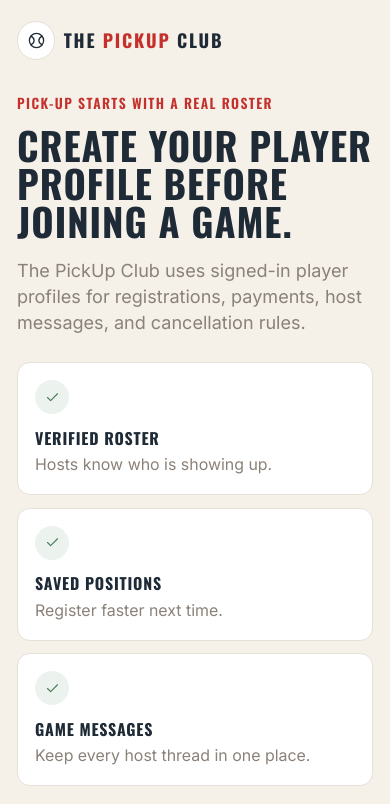
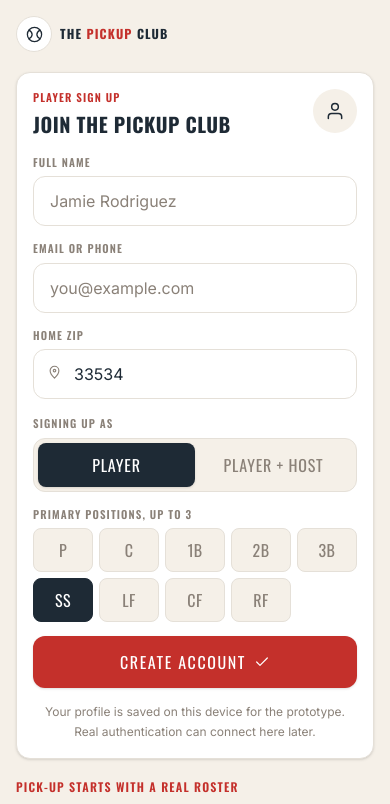
Before and after one commit to GeorgeLetsGrow/thepickupclub, a Next.js app: page /host in a window 390 px wide. Shown: the top 804 px of the page. Built offline with nearby package versions, Linux system fonts and the light colour scheme.

Commit message:
Polish mobile app experience

```diff
--- a/graphify-out/GRAPH_REPORT.md
+++ b/graphify-out/GRAPH_REPORT.md
@@ -1,7 +1,7 @@
 # Graph Report - C:\Users\gjram\sites\pickupgame-app  (2026-04-21)
 
 ## Corpus Check
-- 29 files · ~45,882 words
+- 29 files · ~46,034 words
 - Verdict: corpus is large enough that graph structure adds value.
 
 ## Summary
--- a/src/app/globals.css
+++ b/src/app/globals.css
@@ -29,9 +29,11 @@ html, body {
   background-color: #f5f0e8;
   color: #1e2a35;
   -webkit-font-smoothing: antialiased;
+  text-rendering: optimizeLegibility;
 }
 
 a { color: inherit; text-decoration: none; }
+button, input, textarea, select { font: inherit; }
 
 /* Utility: display font */
 .font-display { font-family: var(--font-display); }
@@ -46,14 +48,24 @@ a { color: inherit; text-decoration: none; }
 
 @media (max-width: 767px) {
   html {
-    font-size: 17px;
+    font-size: 16px;
   }
 
-  .text-\[9px\] { font-size: 10px; }
-  .text-\[10px\] { font-size: 11px; }
-  .text-\[11px\] { font-size: 12px; }
-  .text-\[12px\] { font-size: 13px; }
-  .text-xs { font-size: 0.8125rem; line-height: 1.15rem; }
-  .text-sm { font-size: 0.9375rem; line-height: 1.35rem; }
-  .text-base { font-size: 1.0625rem; line-height: 1.55rem; }
+  body {
+    overflow-x: hidden;
+  }
+
+  .mobile-safe-bottom {
+    padding-bottom: max(5.5rem, calc(5rem + env(safe-area-inset-bottom)));
+  }
+
+  .mobile-card {
+    border-radius: 14px;
+  }
+
+  .mobile-brand {
+    font-size: 0.78rem;
+    letter-spacing: 0.09em;
+    white-space: nowrap;
+  }
 }
--- a/src/components/AuthGate.jsx
+++ b/src/components/AuthGate.jsx
@@ -28,11 +28,11 @@ function subscribeToAuthStore(callback) {
 
 function BrandMark() {
   return (
-    <div className="flex items-center gap-2">
-      <span className="flex h-9 w-9 items-center justify-center rounded-full border border-line bg-white text-navy">
+    <div className="flex min-w-0 items-center gap-2">
+      <span className="flex h-9 w-9 shrink-0 items-center justify-center rounded-full border border-line bg-white text-navy">
         <IconBaseball size={19} />
       </span>
-      <span className="font-display text-base font-bold tracking-widest text-navy uppercase">
+      <span className="mobile-brand font-display font-bold text-navy uppercase sm:text-base sm:tracking-widest">
         The <span className="text-red">PickUp</span> Club
       </span>
     </div>
@@ -92,7 +92,7 @@ export function AuthGate({ children }) {
 
   return (
     <main className="min-h-screen bg-cream text-navy">
-      <div className="mx-auto flex min-h-screen w-full max-w-6xl flex-col px-4 py-5 sm:px-6 lg:px-8">
+      <div className="mx-auto flex min-h-screen w-full max-w-6xl flex-col px-4 py-4 sm:px-6 sm:py-5 lg:px-8">
         <header className="flex items-center justify-between">
           <BrandMark />
           <span className="hidden items-center gap-2 rounded-full border border-line bg-white px-3 py-1.5 font-display text-[11px] font-semibold tracking-widest text-muted uppercase sm:inline-flex">
@@ -100,27 +100,27 @@ export function AuthGate({ children }) {
           </span>
         </header>
 
-        <section className="grid flex-1 items-center gap-8 py-8 lg:grid-cols-[0.95fr_1.05fr] lg:py-12">
-          <div className="space-y-6">
+        <section className="grid flex-1 items-start gap-5 py-5 sm:gap-8 sm:py-8 lg:grid-cols-[0.95fr_1.05fr] lg:items-center lg:py-12">
+          <div className="order-2 space-y-4 sm:space-y-6 lg:order-1">
             <div className="max-w-xl">
               <p className="font-display text-xs font-semibold tracking-widest text-red uppercase">
                 Pick-up starts with a real roster
               </p>
-              <h1 className="mt-3 font-display text-4xl font-black leading-none tracking-wide text-navy uppercase sm:text-5xl">
+              <h1 className="mt-2 font-display text-3xl font-black leading-none tracking-wide text-navy uppercase sm:mt-3 sm:text-5xl">
                 Create your player profile before joining a game.
               </h1>
-              <p className="mt-4 max-w-lg text-base leading-7 text-muted">
+              <p className="mt-3 max-w-lg text-sm leading-6 text-muted sm:mt-4 sm:text-base sm:leading-7">
                 The PickUp Club uses signed-in player profiles for registrations, payments, host messages, and cancellation rules.
               </p>
             </div>
 
-            <div className="grid gap-3 sm:grid-cols-3">
+            <div className="mobile-slider -mx-4 flex gap-3 overflow-x-auto px-4 pb-1 sm:mx-0 sm:grid sm:grid-cols-3 sm:px-0">
               {[
                 ['Verified roster', 'Hosts know who is showing up.'],
                 ['Saved positions', 'Register faster next time.'],
                 ['Game messages', 'Keep every host thread in one place.'],
               ].map(([title, copy]) => (
-                <div key={title} className="rounded-xl border border-line bg-white p-4">
+                <div key={title} className="mobile-card w-[78%] shrink-0 rounded-xl border border-line bg-white p-4 sm:w-auto">
                   <span className="mb-3 flex h-8 w-8 items-center justify-center rounded-full bg-green/10 text-green">
                     <IconCheck size={15} />
                   </span>
@@ -131,13 +131,13 @@ export function AuthGate({ children }) {
             </div>
           </div>
 
-          <form onSubmit={handleSubmit} className="rounded-2xl border border-line bg-white p-5 shadow-sm sm:p-6">
-            <div className="mb-5 flex items-start justify-between gap-4">
+          <form onSubmit={handleSubmit} className="mobile-card order-1 rounded-2xl border border-line bg-white p-4 shadow-sm sm:p-6 lg:order-2">
+            <div className="mb-4 flex items-start justify-between gap-4 sm:mb-5">
               <div>
                 <p className="font-display text-[11px] font-semibold tracking-widest text-red uppercase">
                   Player Sign Up
                 </p>
-                <h2 className="mt-1 font-display text-2xl font-black tracking-wide text-navy uppercase">
+                <h2 className="mt-1 font-display text-xl font-black tracking-wide text-navy uppercase sm:text-2xl">
                   Join The PickUp Club
                 </h2>
               </div>
@@ -146,7 +146,7 @@ export function AuthGate({ children }) {
               </span>
             </div>
 
-            <div className="space-y-4">
+            <div className="space-y-3.5 sm:space-y-4">
               <Field label="Full name">
                 <input
                   className={inputClass()}
@@ -184,8 +184,8 @@ export function AuthGate({ children }) {
                   </div>
                 </Field>
 
-                <Field label="Signing up as">
-                  <div className="grid grid-cols-2 rounded-xl border border-line bg-cream p-1">
+              <Field label="Signing up as">
+                <div className="grid grid-cols-2 rounded-xl border border-line bg-cream p-1">
                     {[
                       ['player', 'Player'],
                       ['host', 'Player + Host'],
@@ -194,7 +194,7 @@ export function AuthGate({ children }) {
                         key={value}
                         type="button"
                         onClick={() => setForm(prev => ({ ...prev, accountType: value }))}
-                        className={`rounded-lg px-3 py-2 font-display text-[11px] font-semibold tracking-widest uppercase transition-colors ${
+                        className={`min-h-11 rounded-lg px-3 py-2 font-display text-[11px] font-semibold tracking-wider uppercase transition-colors ${
                           form.accountType === value ? 'bg-navy text-white shadow-sm' : 'text-muted hover:text-navy'
                         }`}
                       >
@@ -206,7 +206,7 @@ export function AuthGate({ children }) {
               </div>
 
               <Field label="Primary positions, up to 3">
-                <div className="grid grid-cols-9 gap-1.5">
+                <div className="grid grid-cols-5 gap-1.5 sm:grid-cols-9">
                   {POSITION_OPTIONS.map(pos => {
                     const active = form.positions.includes(pos);
                     return (
@@ -214,7 +214,7 @@ export function AuthGate({ children }) {
                         key={pos}
                         type="button"
                         onClick={() => togglePosition(pos)}
-                        className={`aspect-square rounded-lg border font-display text-[11px] font-bold tracking-wide transition-colors ${
+                        className={`min-h-11 rounded-lg border font-display text-[11px] font-bold tracking-wide transition-colors sm:aspect-square sm:min-h-0 ${
                           active
                             ? 'border-navy bg-navy text-white'
                             : 'border-line bg-cream text-muted hover:text-navy'
@@ -229,7 +229,7 @@ export function AuthGate({ children }) {
 
               <button
                 type="submit"
-                className="flex w-full items-center justify-center gap-2 rounded-xl bg-red px-5 py-3.5 font-display text-sm font-bold tracking-widest text-white uppercase shadow-sm transition-opacity hover:opacity-95"
+                className="flex min-h-12 w-full items-center justify-center gap-2 rounded-xl bg-red px-5 py-3.5 font-display text-sm font-bold tracking-widest text-white uppercase shadow-sm transition-opacity hover:opacity-95"
               >
                 Create Account <IconCheck size={16} />
               </button>
--- a/src/components/SocialShell.jsx
+++ b/src/components/SocialShell.jsx
@@ -1338,7 +1338,7 @@ export function SocialShell({ activeTab = 'home' }) {
           <div className="max-w-2xl mx-auto px-4 h-14 flex items-center justify-between">
             <Link href="/" className="flex items-center gap-2">
               <IconBaseball size={18} />
-              <span className="font-display text-sm font-semibold tracking-widest text-navy uppercase">
+              <span className="mobile-brand font-display font-semibold text-navy uppercase sm:text-sm sm:tracking-widest">
                 The <span className="text-red">PickUp</span> Club
               </span>
             </Link>
@@ -1357,7 +1357,7 @@ export function SocialShell({ activeTab = 'home' }) {
         </header>
 
         {/* Tab content */}
-        <main className="max-w-2xl mx-auto px-4 pb-24 lg:pb-8 pt-4">
+        <main className="mobile-safe-bottom mx-auto max-w-2xl px-3 pt-3 sm:px-4 lg:pb-8 lg:pt-4">
           {activeTab === 'home'    && <TabHome />}
           {activeTab === 'find'    && <TabFind />}
           {activeTab === 'reel'    && <TabReel />}
```
Also changed, not shown: src/components/nav/BottomNav.jsx (+6 -6 lines).
